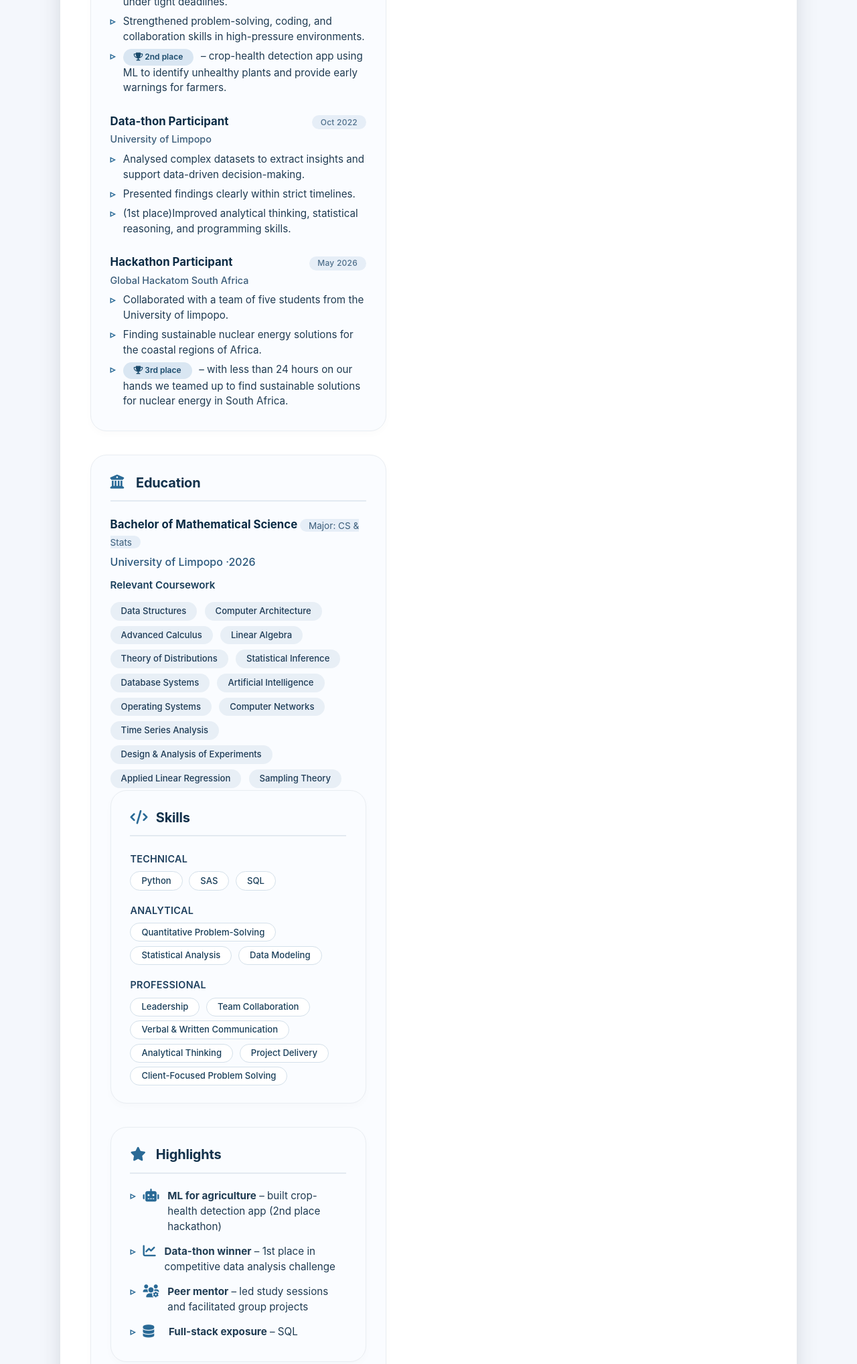
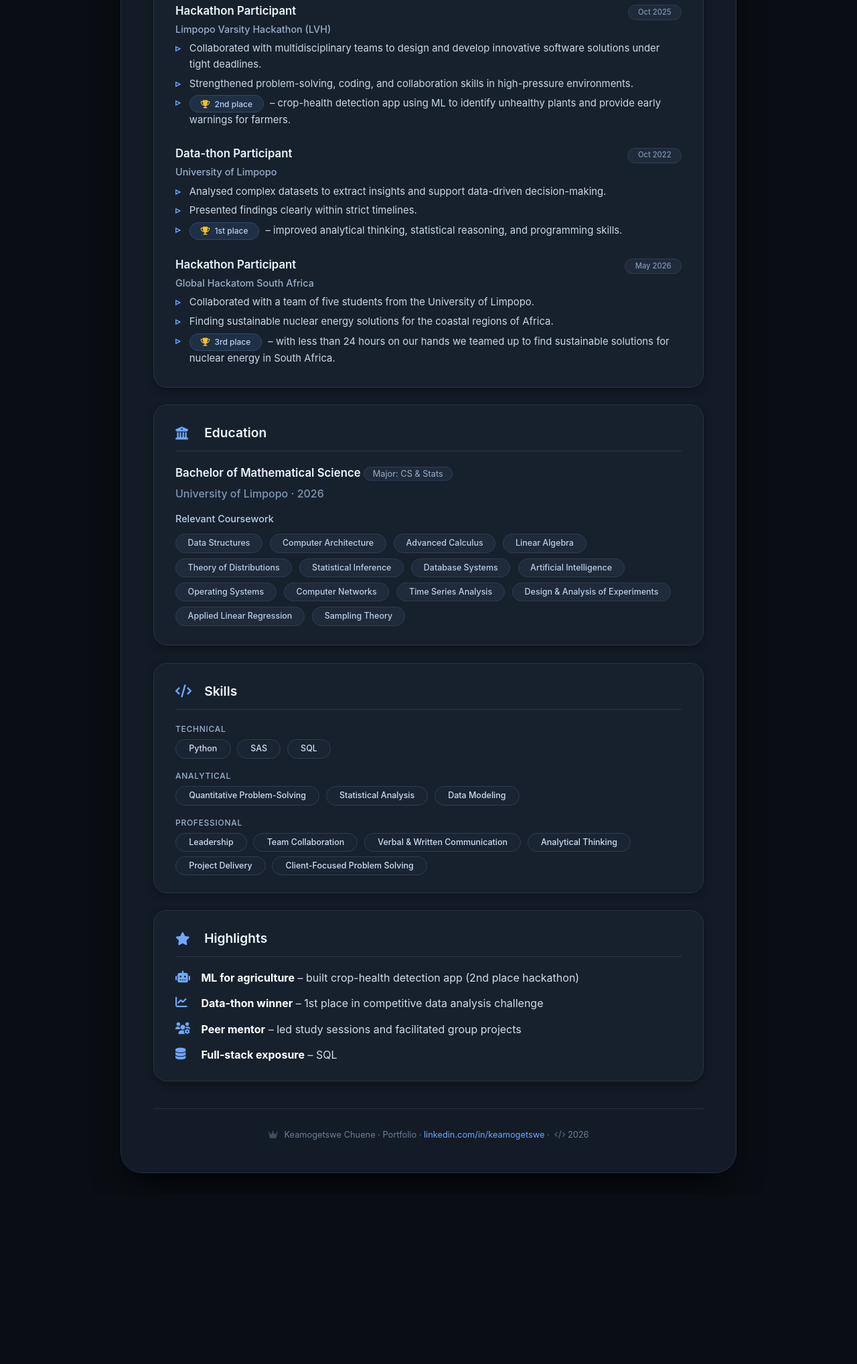
Before and after one commit to keachuene/keachuene.github.io, a plain HTML site: page index.html in a window 1280 px wide. Shown: the part 684-2721 px from the top of the page at 67% size. After the commit the page ends 2468 px from the top, so only its background shows below. Drawn offline with Linux system fonts and the light colour scheme.

Commit message:
Revamp portfolio page layout and styles
Updated styles and structure of the portfolio page to enhance visual appeal and responsiveness. Adjusted colors, layout, and added new sections for better organization.

```diff
--- a/index.html
+++ b/index.html
@@ -7,6 +7,7 @@
   <!-- Font Awesome 6 (free) -->
   <link rel="stylesheet" href="https://cdnjs.cloudflare.com/ajax/libs/font-awesome/6.0.0-beta3/css/all.min.css" />
   <style>
+    /* ----- RESET & GLOBAL ----- */
     * {
       margin: 0;
       padding: 0;
@@ -14,51 +15,56 @@
     }
 
     body {
-      background: #f4f7fc;
+      background: #0a0e14;
       font-family: 'Inter', -apple-system, BlinkMacSystemFont, 'Segoe UI', Roboto, Helvetica, Arial, sans-serif;
+      color: #e8edf3;
+      line-height: 1.6;
       padding: 2rem 1rem;
-      color: #1e2b3a;
-      line-height: 1.5;
+      min-height: 100vh;
+      display: flex;
+      align-items: center;
+      justify-content: center;
     }
 
+    /* ----- MAIN CONTAINER ----- */
     .container {
-      max-width: 1100px;
-      margin: 0 auto;
-      background: white;
+      max-width: 920px;
+      width: 100%;
+      background: #131b26;
       border-radius: 32px;
-      box-shadow: 0 20px 40px -12px rgba(0,20,40,0.25);
-      padding: 2.5rem 2.8rem;
-      transition: all 0.2s ease;
+      box-shadow: 0 25px 50px -12px rgba(0, 0, 0, 0.8);
+      padding: 2.8rem 3rem;
+      border: 1px solid #242f3f;
     }
 
-    /* header / summary */
+    /* ----- HEADER ----- */
     .profile-header {
       display: flex;
       flex-wrap: wrap;
       justify-content: space-between;
       align-items: flex-start;
-      margin-bottom: 2.2rem;
-      border-bottom: 2px solid #eef2f6;
+      margin-bottom: 2rem;
       padding-bottom: 1.8rem;
+      border-bottom: 1px solid #28303f;
     }
 
     .name-title h1 {
-      font-size: 2.8rem;
+      font-size: 2.6rem;
       font-weight: 700;
       letter-spacing: -0.02em;
-      color: #0b1e2e;
-      margin-bottom: 0.25rem;
+      color: #ffffff;
+      margin-bottom: 0.2rem;
     }
 
-    .name-title .badge {
-      background: #d0e2f2;
-      color: #1a4a6b;
-      font-weight: 600;
-      font-size: 0.85rem;
-      padding: 0.25rem 1rem;
+    .badge {
+      background: #1a2535;
+      color: #9bb8e0;
+      font-weight: 500;
+      font-size: 0.8rem;
+      padding: 0.25rem 1.2rem;
       border-radius: 40px;
       display: inline-block;
-      margin-top: 0.3rem;
+      border: 1px solid #2f3d54;
     }
 
     .contact-links {
@@ -66,113 +72,96 @@
       flex-wrap: wrap;
       gap: 1.5rem;
       align-items: center;
-      margin-top: 0.5rem;
+      margin-top: 0.3rem;
     }
 
     .contact-links a {
-      color: #1e3b5a;
+      color: #b0c9e5;
       text-decoration: none;
-      font-weight: 500;
+      font-weight: 450;
       display: inline-flex;
       align-items: center;
-      gap: 0.45rem;
-      font-size: 0.95rem;
+      gap: 0.5rem;
+      font-size: 0.9rem;
       transition: color 0.2s;
       border-bottom: 1px solid transparent;
+      padding-bottom: 2px;
     }
 
     .contact-links a:hover {
-      color: #0077b6;
-      border-bottom-color: #0077b6;
+      color: #6ea8fe;
+      border-bottom-color: #6ea8fe;
     }
 
     .contact-links i {
-      font-size: 1.2rem;
+      font-size: 1.1rem;
       width: 1.4rem;
-      color: #2c577a;
+      color: #6ea8fe;
     }
 
-    .summary {
-      background: #f0f5fb;
-      padding: 1.6rem 2rem;
-      border-radius: 24px;
-      margin-bottom: 2.5rem;
-      border-left: 4px solid #2a6a96;
-      font-size: 1.02rem;
-      color: #1a2d3f;
+    /* ----- SINGLE COLUMN ----- */
+    .single-col {
+      display: flex;
+      flex-direction: column;
+      gap: 1.6rem;
     }
 
-    .summary strong {
-      color: #0b2a44;
-    }
-
-    /* grid layout: two columns */
-    .two-col {
-      display: grid;
-      grid-template-columns: 1fr 1.2fr;
-      gap: 2.4rem;
-      margin-top: 0.5rem;
-    }
-
-    /* left column */
-    .left-col {
-      display: flex;
-      flex-direction: column;
-      gap: 2.2rem;
-    }
-
-    .right-col {
-      display: flex;
-      flex-direction: column;
-      gap: 2.2rem;
-    }
-
-    /* cards */
+    /* ----- CARDS ----- */
     .card {
-      background: #fafcff;
-      border-radius: 24px;
-      padding: 1.6rem 1.8rem;
-      box-shadow: 0 4px 12px rgba(0, 0, 0, 0.02);
-      border: 1px solid #e9edf2;
-      transition: 0.2s;
+      background: #17212e;
+      border-radius: 20px;
+      padding: 1.6rem 2rem;
+      border: 1px solid #283240;
+      transition: border 0.2s, box-shadow 0.2s;
+      box-shadow: 0 4px 12px rgba(0, 0, 0, 0.3);
     }
 
     .card:hover {
-      border-color: #cbdae6;
-      box-shadow: 0 8px 18px rgba(0, 40, 70, 0.06);
+      border-color: #3e506a;
+      box-shadow: 0 8px 20px rgba(0, 0, 0, 0.4);
     }
 
     .card h3 {
-      font-size: 1.25rem;
-      font-weight: 650;
-      letter-spacing: -0.01em;
-      color: #12314b;
-      border-bottom: 2px solid #e3eaf1;
+      font-size: 1.2rem;
+      font-weight: 600;
+      color: #f0f6fe;
+      border-bottom: 1px solid #2a3548;
       padding-bottom: 0.7rem;
-      margin-bottom: 1.4rem;
+      margin-bottom: 1.2rem;
       display: flex;
       align-items: center;
-      gap: 0.6rem;
+      gap: 0.7rem;
     }
 
     .card h3 i {
-      color: #2a6a96;
-      font-size: 1.3rem;
-      width: 1.8rem;
+      color: #6ea8fe;
+      font-size: 1.2rem;
+      width: 2rem;
     }
 
-    .exp-item, .edu-item {
-      margin-bottom: 1.6rem;
+    /* ----- ABOUT / SUMMARY ----- */
+    .about-text {
+      color: #d3dce8;
+      font-size: 0.98rem;
+      line-height: 1.7;
+    }
+    .about-text strong {
+      color: #ffffff;
+      font-weight: 600;
     }
 
+    /* ----- EXPERIENCE & EDUCATION ----- */
+    .exp-item, .edu-item {
+      margin-bottom: 1.5rem;
+    }
     .exp-item:last-child, .edu-item:last-child {
       margin-bottom: 0;
     }
 
     .exp-item .title {
-      font-weight: 650;
+      font-weight: 600;
       font-size: 1.05rem;
-      color: #0b2b44;
+      color: #eef3fa;
       display: flex;
       flex-wrap: wrap;
       justify-content: space-between;
@@ -180,105 +169,94 @@
     }
 
     .exp-item .sub {
-      font-weight: 500;
-      color: #3b5d7a;
+      font-weight: 450;
+      color: #98aec9;
       font-size: 0.9rem;
-      margin: 0.2rem 0 0.5rem 0;
+      margin: 0.1rem 0 0.4rem 0;
     }
 
     .exp-item .date {
-      font-weight: 500;
-      color: #4d6e8a;
-      background: #e6eef7;
-      padding: 0.1rem 0.8rem;
+      font-weight: 450;
+      color: #7f96b3;
+      background: #1f2b3b;
+      padding: 0.1rem 0.9rem;
       border-radius: 40px;
-      font-size: 0.75rem;
-      letter-spacing: 0.02em;
+      font-size: 0.7rem;
+      border: 1px solid #2f3d54;
     }
 
     .exp-item ul, .edu-item ul {
       list-style: none;
-      margin-top: 0.5rem;
+      margin-top: 0.4rem;
     }
 
     .exp-item li, .edu-item li {
-      padding-left: 1.2rem;
+      padding-left: 1.3rem;
       position: relative;
-      margin-bottom: 0.4rem;
-      font-size: 0.95rem;
-      color: #1f3b52;
+      margin-bottom: 0.3rem;
+      color: #cbd6e5;
+      font-size: 0.93rem;
     }
 
     .exp-item li::before, .edu-item li::before {
       content: "▹";
       position: absolute;
       left: 0;
-      color: #2a6a96;
+      color: #6ea8fe;
       font-weight: 600;
     }
 
     .highlight-badge {
       display: inline-block;
-      background: #d9e6f2;
-      padding: 0.2rem 1rem;
+      background: #1f2f44;
+      padding: 0.15rem 1rem;
       border-radius: 40px;
       font-size: 0.75rem;
-      font-weight: 600;
-      color: #1a4a6b;
-      margin-right: 0.4rem;
+      font-weight: 500;
+      color: #b8d0f0;
+      border: 1px solid #324a66;
+      margin-right: 0.3rem;
     }
 
+    .highlight-badge i {
+      color: #fbbf24;
+      margin-right: 4px;
+    }
+
+    /* ----- COURSEWORK TAGS ----- */
     .coursework-grid {
       display: flex;
       flex-wrap: wrap;
       gap: 0.5rem 0.7rem;
-      margin: 0.8rem 0 0.2rem;
+      margin: 0.7rem 0 0.2rem;
     }
 
     .course-tag {
-      background: #e8eff6;
-      padding: 0.25rem 1rem;
+      background: #1f2a3a;
+      padding: 0.2rem 1.1rem;
       border-radius: 30px;
-      font-size: 0.82rem;
-      font-weight: 500;
-      color: #1d3b56;
+      font-size: 0.78rem;
+      font-weight: 450;
+      color: #b8cee8;
+      border: 1px solid #2f3d54;
     }
 
-    .achievement-list {
-      list-style: none;
-    }
-
-    .achievement-list li {
-      margin-bottom: 0.6rem;
-      display: flex;
-      align-items: baseline;
-      gap: 0.6rem;
-    }
-
-    .achievement-list i {
-      color: #2a6a96;
-      width: 1.4rem;
-      font-size: 1rem;
-    }
-
+    /* ----- SKILLS ----- */
     .skill-section {
       margin-top: 0.2rem;
     }
-
     .skill-group {
-      margin-bottom: 1.2rem;
+      margin-bottom: 1rem;
     }
-
     .skill-group:last-child {
       margin-bottom: 0;
     }
-
     .skill-group h4 {
-      font-weight: 600;
-      font-size: 0.9rem;
-      color: #1f405e;
-      margin-bottom: 0.5rem;
-      letter-spacing: 0.02em;
+      font-weight: 500;
+      font-size: 0.75rem;
+      color: #9bb3d0;
+      margin-bottom: 0.4rem;
+      letter-spacing: 0.06em;
       text-transform: uppercase;
     }
 
@@ -289,29 +267,68 @@
     }
 
     .skill-tag {
-      background: white;
-      border: 1px solid #d4e0ea;
-      padding: 0.2rem 1rem;
+      background: #1a2432;
+      border: 1px solid #2f3d54;
+      padding: 0.2rem 1.2rem;
       border-radius: 30px;
-      font-size: 0.82rem;
-      font-weight: 500;
-      color: #1a3f5a;
-      transition: 0.1s;
+      font-size: 0.78rem;
+      font-weight: 450;
+      color: #cddef5;
+      transition: 0.15s;
     }
 
     .skill-tag:hover {
-      background: #e3edf7;
-      border-color: #9bb7d0;
+      background: #253447;
+      border-color: #5a78a0;
+      color: #ffffff;
     }
 
-    /* responsive */
-    @media (max-width: 820px) {
+    /* ----- HIGHLIGHTS ----- */
+    .highlight-list {
+      list-style: none;
+      padding-left: 0;
+    }
+    .highlight-list li {
+      display: flex;
+      gap: 0.8rem;
+      align-items: flex-start;
+      margin-bottom: 0.8rem;
+      color: #d3dce8;
+    }
+    .highlight-list li:last-child {
+      margin-bottom: 0;
+    }
+    .highlight-list i {
+      color: #6ea8fe;
+      width: 1.6rem;
+      font-size: 1.1rem;
+      margin-top: 2px;
+    }
+    .highlight-list strong {
+      color: #ffffff;
+    }
+
+    /* ----- FOOTER ----- */
+    .footer-credit {
+      margin-top: 2.5rem;
+      font-size: 0.8rem;
+      color: #6a7f9a;
+      text-align: center;
+      border-top: 1px solid #28303f;
+      padding-top: 1.8rem;
+    }
+    .footer-credit a {
+      color: #6ea8fe;
+      text-decoration: none;
+    }
+    .footer-credit a:hover {
+      text-decoration: underline;
+    }
+
+    /* ----- RESPONSIVE ----- */
+    @media (max-width: 768px) {
       .container {
-        padding: 1.8rem;
-      }
-      .two-col {
-        grid-template-columns: 1fr;
-        gap: 1.5rem;
+        padding: 1.5rem;
       }
       .profile-header {
         flex-direction: column;
@@ -320,47 +337,35 @@
       .contact-links {
         gap: 1rem;
       }
-    }
-
-    @media (max-width: 500px) {
-      .container {
-        padding: 1.2rem;
-      }
       .name-title h1 {
         font-size: 2.2rem;
       }
-      .summary {
-        padding: 1.2rem;
-        font-size: 0.95rem;
-      }
       .card {
-        padding: 1.2rem;
+        padding: 1.2rem 1.4rem;
       }
     }
 
-    /* tiny extra */
-    .text-muted {
-      color: #4f6f8a;
+    @media (max-width: 480px) {
+      .container {
+        padding: 1rem;
       }
-
-    .footer-credit {
-      margin-top: 2.5rem;
-      font-size: 0.8rem;
-      color: #7a95ae;
-      text-align: center;
-      border-top: 1px solid #e3eaf1;
-      padding-top: 1.8rem;
-      letter-spacing: 0.02em;
+      .name-title h1 {
+        font-size: 1.8rem;
       }
-    .footer-credit a {
-      color: #2a6a96;
-      text-decoration: none;
+      .card h3 {
+        font-size: 1rem;
+      }
+      .exp-item .title {
+        font-size: 0.95rem;
+      }
     }
   </style>
 </head>
 <body>
+
 <div class="container">
-  <!-- header -->
+
+  <!-- ===== HEADER ===== -->
   <div class="profile-header">
     <div class="name-title">
       <h1>Keamogetswe Chuene</h1>
@@ -374,26 +379,27 @@
     </div>
   </div>
 
-  <!-- summary -->
-  <div class="summary">
-    <i class="fas fa-quote-left" style="color: #2a6a96; opacity: 0.6; margin-right: 8px;"></i>
+  <!-- ===== SINGLE COLUMN CONTENT ===== -->
+  <div class="single-col">
+
+    <!-- ABOUT -->
+    <div class="card">
+      <h3><i class="fas fa-user"></i> About Me</h3>
+      <p class="about-text">
         <strong>Final-year Mathematical Science student</strong> majoring in Computer Science and Statistics, with a strong foundation in software development, backend engineering, and data analysis. Proficient in Python, Java, SQL, SAS, and modern web technologies, with hands-on experience building scalable applications and analyzing data to support decision-making. Demonstrated analytical problem-solving, teamwork, and communication skills developed through hackathons, data competitions, and collaborative academic projects. Passionate about applying technology and data-driven insights to solve real-world problems.
+      </p>
     </div>
 
-  <!-- main two-col -->
-  <div class="two-col">
-    <!-- LEFT COLUMN: Academic Achievements + Education -->
-    <div class="left-col">
-      <!-- Academic Achievements-->
+    <!-- ACADEMIC ACHIEVEMENTS -->
     <div class="card">
-        <h3><i class="fas fa-briefcase"></i> Academic Achievements</h3>
+      <h3><i class="fas fa-trophy"></i> Academic Achievements</h3>
 
       <div class="exp-item">
         <div class="title">
           <span>Hackathon Participant</span>
           <span class="date">Oct 2025</span>
         </div>
-          <div class="sub">Limpopo Varsity Hackathon(LVH)</div>
+        <div class="sub">Limpopo Varsity Hackathon (LVH)</div>
         <ul>
           <li>Collaborated with multidisciplinary teams to design and develop innovative software solutions under tight deadlines.</li>
           <li>Strengthened problem-solving, coding, and collaboration skills in high-pressure environments.</li>
@@ -410,7 +416,7 @@
         <ul>
           <li>Analysed complex datasets to extract insights and support data-driven decision-making.</li>
           <li>Presented findings clearly within strict timelines.</li>
-            <li>(1st place)Improved analytical thinking, statistical reasoning, and programming skills.</li>
+          <li><span class="highlight-badge"><i class="fas fa-trophy"></i> 1st place</span> – improved analytical thinking, statistical reasoning, and programming skills.</li>
         </ul>
       </div>
 
@@ -421,23 +427,23 @@
         </div>
         <div class="sub">Global Hackatom South Africa</div>
         <ul>
-            <li>Collaborated with a team of five students from the University of limpopo.</li>
+          <li>Collaborated with a team of five students from the University of Limpopo.</li>
           <li>Finding sustainable nuclear energy solutions for the coastal regions of Africa.</li>
           <li><span class="highlight-badge"><i class="fas fa-trophy"></i> 3rd place</span> – with less than 24 hours on our hands we teamed up to find sustainable solutions for nuclear energy in South Africa.</li>
         </ul>
       </div>
     </div>
 
-      <!-- Education -->
+    <!-- EDUCATION -->
     <div class="card">
       <h3><i class="fas fa-university"></i> Education</h3>
       <div class="edu-item">
-          <div class="title" style="font-weight: 650; font-size: 1.05rem; color: #0b2b44;">
+        <div class="title" style="font-weight: 600; font-size: 1.05rem; color: #eef3fa;">
           Bachelor of Mathematical Science
-            <span style="font-weight: 400; font-size: 0.85rem; color: #3b5d7a; background: #e6eef7; padding: 0.1rem 0.8rem; border-radius: 40px;">Major: CS & Stats</span>
+          <span style="font-weight: 400; font-size: 0.8rem; color: #98aec9; background: #1f2b3b; padding: 0.1rem 0.8rem; border-radius: 40px; border: 1px solid #2f3d54;">Major: CS & Stats</span>
         </div>
-          <div style="margin: 0.3rem 0 0.6rem 0; color: #2a577b; font-weight: 500;">University of Limpopo ·2026</div>
-          <div style="font-weight: 600; margin: 0.8rem 0 0.3rem 0; font-size: 0.95rem; color: #1a3f5a;">Relevant Coursework</div>
+        <div style="margin: 0.3rem 0 0.6rem 0; color: #7f96b3; font-weight: 450;">University of Limpopo · 2026</div>
+        <div style="font-weight: 500; margin: 0.8rem 0 0.3rem 0; font-size: 0.9rem; color: #b8cee8;">Relevant Coursework</div>
         <div class="coursework-grid">
           <span class="course-tag">Data Structures</span>
           <span class="course-tag">Computer Architecture</span>
@@ -454,10 +460,10 @@
           <span class="course-tag">Applied Linear Regression</span>
           <span class="course-tag">Sampling Theory</span>
         </div>
+      </div>
+    </div>
 
-    <!-- RIGHT COLUMN: Skills + extra -->
-    <div class="right-col">
-      <!-- Technical & Professional Skills -->
+    <!-- SKILLS -->
     <div class="card">
       <h3><i class="fas fa-code"></i> Skills</h3>
       <div class="skill-section">
@@ -467,7 +473,6 @@
             <span class="skill-tag">Python</span>
             <span class="skill-tag">SAS</span>
             <span class="skill-tag">SQL</span>
-
           </div>
         </div>
         <div class="skill-group">
@@ -492,46 +497,40 @@
       </div>
     </div>
 
-      <!-- Additional highlights / quick facts -->
+    <!-- HIGHLIGHTS -->
     <div class="card">
       <h3><i class="fas fa-star"></i> Highlights</h3>
-        <ul style="list-style: none; padding-left: 0;">
-          <li style="display: flex; gap: 0.8rem; align-items: flex-start; margin-bottom: 0.9rem;">
-            <i class="fas fa-robot" style="color: #2a6a96; width: 1.6rem; font-size: 1.2rem;"></i>
+      <ul class="highlight-list">
+        <li>
+          <i class="fas fa-robot"></i>
           <span><strong>ML for agriculture</strong> – built crop-health detection app (2nd place hackathon)</span>
         </li>
-          <li style="display: flex; gap: 0.8rem; align-items: flex-start; margin-bottom: 0.9rem;">
-            <i class="fas fa-chart-line" style="color: #2a6a96; width: 1.6rem; font-size: 1.2rem;"></i>
+        <li>
+          <i class="fas fa-chart-line"></i>
           <span><strong>Data-thon winner</strong> – 1st place in competitive data analysis challenge</span>
         </li>
-          <li style="display: flex; gap: 0.8rem; align-items: flex-start; margin-bottom: 0.9rem;">
-            <i class="fas fa-users-cog" style="color: #2a6a96; width: 1.6rem; font-size: 1.2rem;"></i>
+        <li>
+          <i class="fas fa-users-cog"></i>
           <span><strong>Peer mentor</strong> – led study sessions and facilitated group projects</span>
         </li>
-          <li style="display: flex; gap: 0.8rem; align-items: flex-start;">
-            <i class="fas fa-database" style="color: #2a6a96; width: 1.6rem; font-size: 1.2rem;"></i>
+        <li>
+          <i class="fas fa-database"></i>
           <span><strong>Full-stack exposure</strong> – SQL</span>
         </li>
       </ul>
     </div>
 
-      <!-- download / link note (optional) -->
-      <div class="card" style="background: #ecf3fa; border-color: #c5d8e8;">
-        <div style="display: flex; align-items: center; gap: 0.8rem; flex-wrap: wrap;">
-          <i class="fas fa-paperclip" style="color: #1e4d72; font-size: 1.3rem;"></i>
-          <span style="font-weight: 500; color: #123a58;">View my full CV (PDF) attached</span>
-          <span style="margin-left: auto; background: white; padding: 0.2rem 1.2rem; border-radius: 40px; font-size: 0.8rem; border: 1px solid #b7cfdf;"><i class="fas fa-file-pdf"></i> CV</span>
-        </div>
-      </div>
-    </div>
   </div>
 
-  <!-- footer (optional) -->
+  <!-- ===== FOOTER ===== -->
   <div class="footer-credit">
-    <i class="fas fa-crown" style="opacity: 0.5; margin-right: 6px;"></i> Keamogetswe Chuene · portfolio ·
+    <i class="fas fa-crown" style="opacity: 0.5; margin-right: 6px;"></i>
+    Keamogetswe Chuene · Portfolio ·
     <a href="#" target="_blank">linkedin.com/in/keamogetswe</a> ·
     <i class="fas fa-code" style="margin-left: 4px; opacity: 0.6;"></i> 2026
   </div>
+
 </div>
+
 </body>
 </html>
```
Lines whose indentation alone changed are shown as unchanged.
